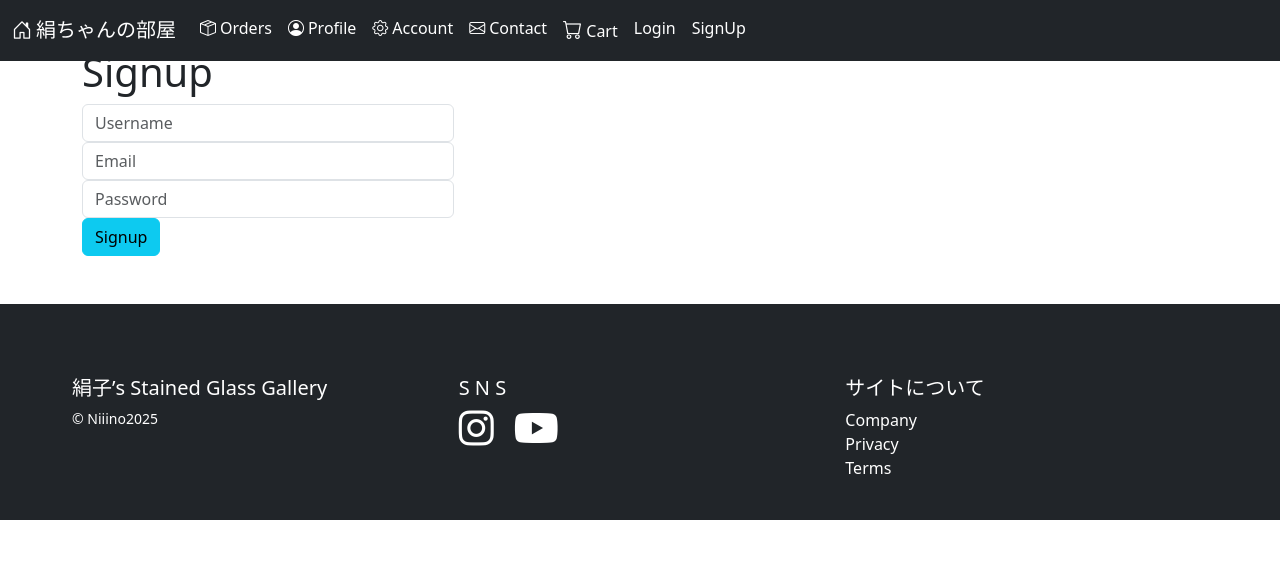
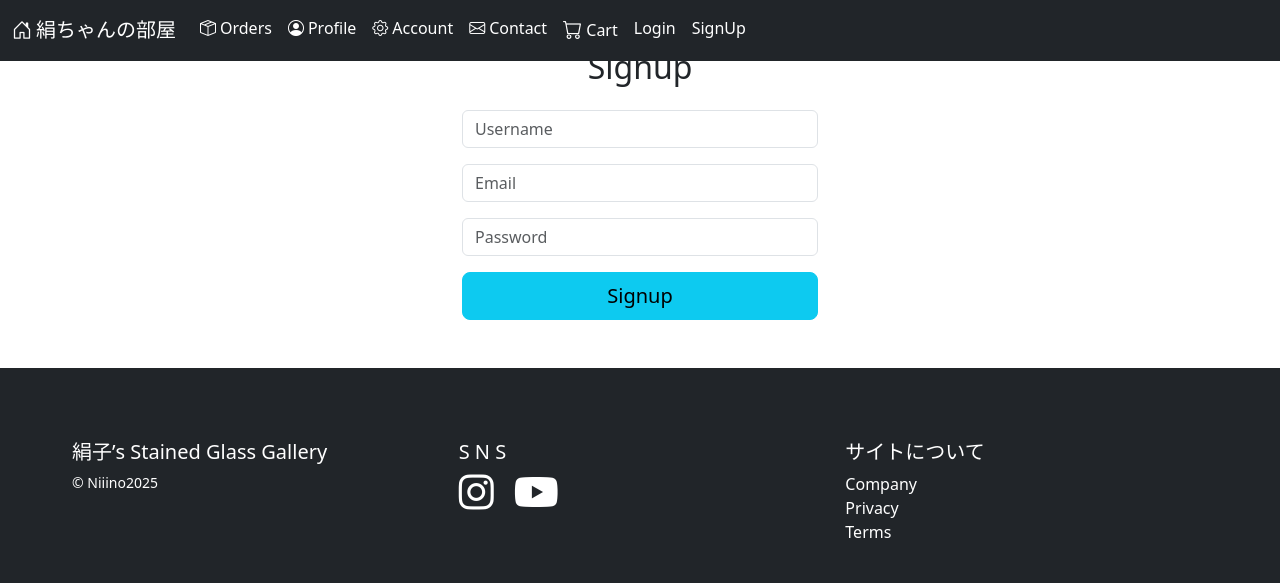
Before and after one commit to kentN1128/Kinuchan, a Django app: page /signup/ in a window 1280 px wide. Shown: the top 583 px of the page. Run offline with Django 5.2, Linux system fonts and the light colour scheme; some libraries are stand-ins or nearby versions.

Commit message:
UI modify temp6

```diff
--- a/templates/pages/login_signup.html
+++ b/templates/pages/login_signup.html
@@ -1,44 +1,42 @@
 {% extends 'base.html' %}
 
 {% block main %}
-<div></div>
 <div class="container my-5">
-  <div class="row ">
-    <div class="col-12">
-      <h1>
+  <div class="row justify-content-center">
+    <div class="col-12 col-md-6 col-lg-4">
+      <h2 class="mb-4 text-center">
         {% if 'login' in request.path %}
           Login
         {% elif 'signup' in request.path %}
           Signup
         {% endif %}
-      </h1>
+      </h2>
+
       <form method="POST">
         {% csrf_token %}
-        <div class="form-row">
-          <div class="form-group col-md-4">
+        <div class="mb-3">
           <input type="text" class="form-control" name="username" placeholder="Username">
         </div>
-        </div>
-        <div class="form-row">
-          <div class="form-group col-md-4">
+        {% if 'signup' in request.path %}
+        <div class="mb-3">
           <input type="email" class="form-control" name="email" placeholder="Email" required>
         </div>
-        </div>
-        <div class="form-row">
-          <div class="form-group col-md-4">
+        {% endif %}
+        <div class="mb-3">
           <input type="password" class="form-control" name="password" placeholder="Password" required>
         </div>
-        </div>
-        <button class="btn btn-info btm-sm" type="submit">
+
+        <div class="d-grid">
+          <button class="btn btn-info btn-lg" type="submit">
             {% if 'login' in request.path %}
               Login
             {% elif 'signup' in request.path %}
               Signup
             {% endif %}
           </button>
+        </div>
       </form>
     </div>
   </div>
 </div>
-
 {% endblock %}
--- a/templates/snippets/header.html
+++ b/templates/snippets/header.html
@@ -18,11 +18,12 @@
         <li class="nav-item"><a class="nav-link text-white" href="/account/"><i class="bi bi-gear me-1"></i>Account</a></li>
         <li class="nav-item"><a class="nav-link text-white" href="/contact/"><i class="bi bi-envelope me-1"></i>Contact</a></li>
         <li class="nav-item">
-          <a class="nav-link text-white" href="/cart/">
-            <i class="bi bi-cart me-1" style="font-size: 1.2rem;"></i>Cart
-            {% if request.session.cart and request.session.cart.items|length != 0 %}
-              <span class="badge bg-danger">{{ request.session.cart.items|length }}</span>
-            {% endif %}
+          <a class="nav-link text-white d-flex align-items-center gap-1" href="/cart/">
+           <i class="bi bi-cart" style="font-size: 1.2rem;"></i>
+          <span>Cart</span>
+          {% if request.session.cart and request.session.cart.items|length != 0 %}
+           <span class="badge bg-danger">{{ request.session.cart.items|length }}</span>
+           {% endif %}
           </a>
         </li>
         {% if user.is_authenticated %}
```
Also changed, not shown: templates/pages/index.html (+3 -5 lines). Lines whose indentation alone changed are shown as unchanged.
